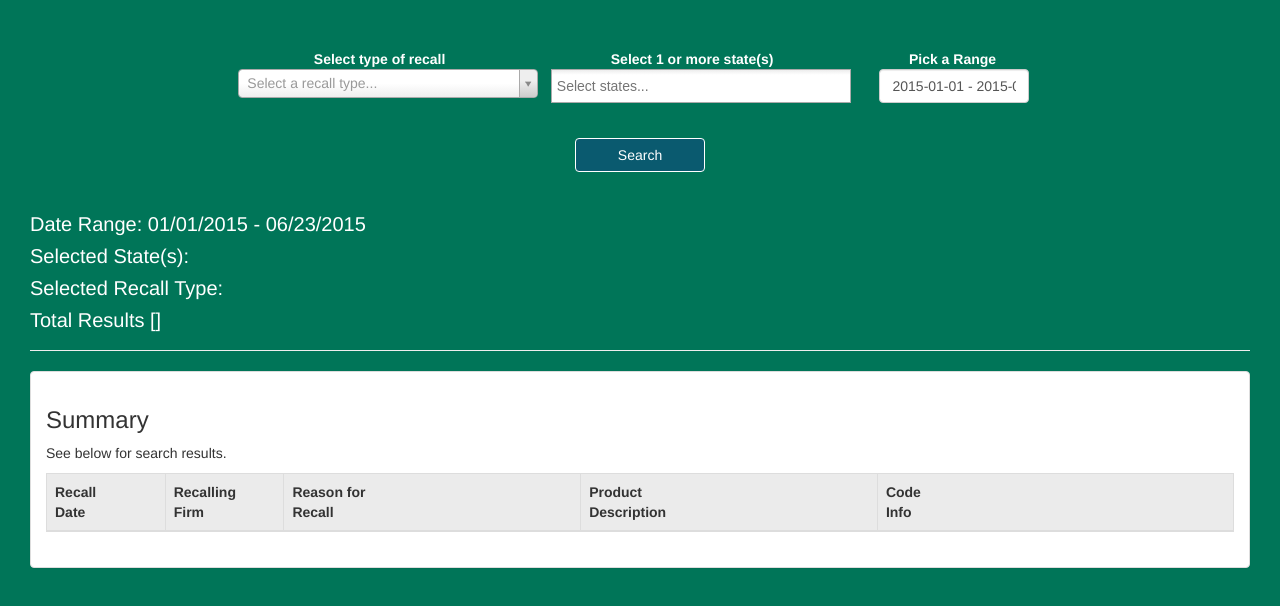
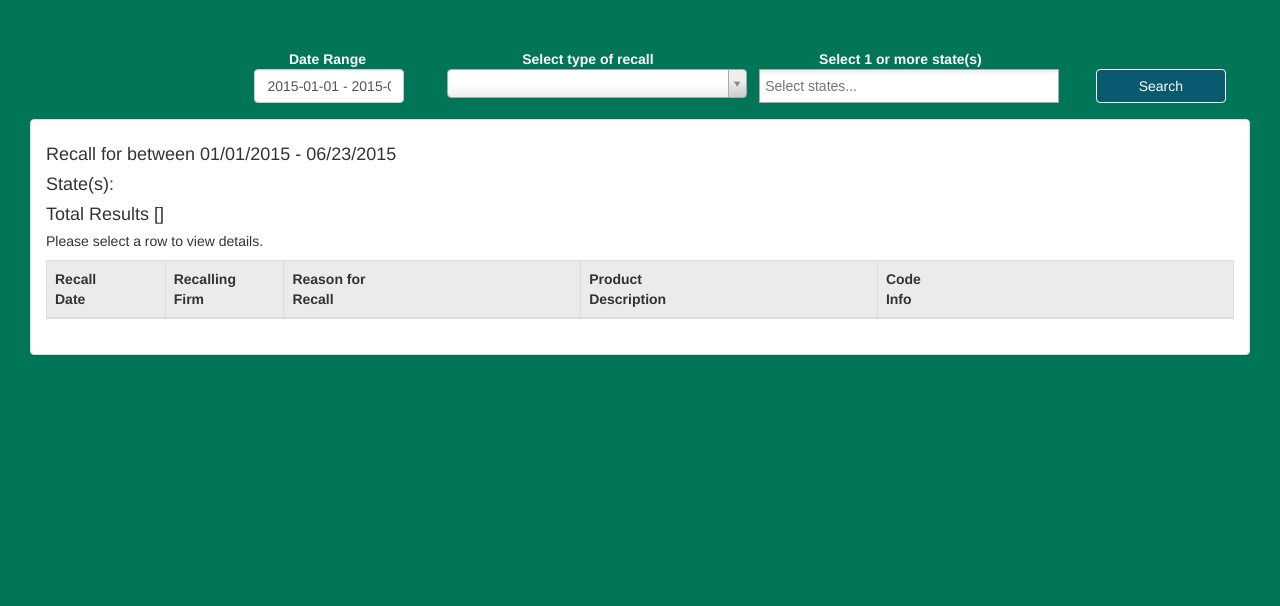
Before and after one commit to venuduggireddy/vfdademo, a website: page pages/searchPage.html in a window 1280 px wide. Shown: the part 66-672 px from the top of the page. Drawn offline with Linux system fonts and the light colour scheme.

Commit message:
Implemented new screen layout

```diff
--- a/pages/listSearch.html
+++ b/pages/listSearch.html
@@ -3,11 +3,17 @@
     <div class="row">
         <div class="col-sm-2"></div>
         <div>
+            <div class="col-sm-2 text-center">
+                <div class="symptom"><strong>Date Range</strong></div>
+                <div class="form-group col-centered">
+                    <input date-range-picker class="form-control date-picker" type="text" ng-model="dateRange" options="opts"/>
+                </div>
+            </div>
             <div class="col-sm-3 text-center">
                 <div class="symptom"><strong>Select type of recall</strong></div>
                 <div class="form-group col-centered">
-                    <ui-select ng-model="searchCriteria.recallType.selected" theme="select2" ng-disabled="disabled" style="min-width: 300px;">
-                        <ui-select-match placeholder="Select a recall type...">{{searchCriteria.recallType.selected.name}}</ui-select-match>
+                    <ui-select ng-model="searchCriteria.recallType" theme="select2" ng-disabled="disabled" style="min-width: 300px;">
+                        <ui-select-match placeholder="Select a recall type...">{{searchCriteria.recallType.name}}</ui-select-match>
                         <ui-select-choices repeat="recall in availableRecall | propsFilter: {name: $select.search}">
                           <div ng-bind-html="recall.name | highlight: $select.search"></div>
                         </ui-select-choices>
@@ -25,31 +31,15 @@
                     </ui-select>
                 </div>
             </div>
-
             <div class="col-sm-2 text-center">
-                <div class="symptom"><strong>Pick a Range</strong></div>
-                <div class="form-group col-centered">
-                    <input date-range-picker class="form-control date-picker" type="text" ng-model="dateRange" options="opts"/>
-                </div>
+                <br>
+                <a class="btn btn-primary" ng-click="searchData()">Search</a>
             </div>
-            <div class="col-sm-2"></div>
         </div>
-        <form role="form">
-            <div class="col-sm-12 text-center">
-                <br />
-                 <a class="btn btn-primary" ng-click="searchData()">Search</a>
-            </div>
-        </form>
         <div class="col-sm-2"></div>
     </div>
     <div class="row">
         <div class="col-lg-12">
-            <h1 class="page-header">
-                <p>Date Range: {{formatDate(dateRange.startDate) |  date:"MM/dd/yyyy" }} - {{formatDate(dateRange.endDate) |  date:"MM/dd/yyyy" }}</p>
-                <p>Selected State(s): <span ng-repeat="x in searchCriteria.states">{{x.name}},  </span> </p>
-                <p>Selected Recall Type: {{searchCriteria.recallType.selected.name}} </p>
-                <p>Total Results [{{products.meta.results.total}}]</p>
-            </h1>
         </div>
         <!-- /.col-lg-12 -->
     </div>
@@ -58,8 +48,12 @@
         <div class="col-lg-12">
             <div class="panel panel-default">
                 <div class="panel-body">
-                    <h3>Summary</h3>
-                    <p>See below for search results.</p>
+                    <h4>
+                        <p>Recall for {{searchCriteria.recallType.name}} between {{formatDate(dateRange.startDate) |  date:"MM/dd/yyyy" }} - {{formatDate(dateRange.endDate) |  date:"MM/dd/yyyy" }}</p>
+                        <p>State(s): <span ng-repeat="x in searchCriteria.states">{{x.code}},  </span> </p>
+                        <p>Total Results [{{products.meta.results.total}}]</p>
+                    </h4>
+                    <h5> Please select a row to view details. </h5>
                     <div class="table-responsive">
                         <table class="table table-bordered table-striped table-hover">
                             <thead>
```
